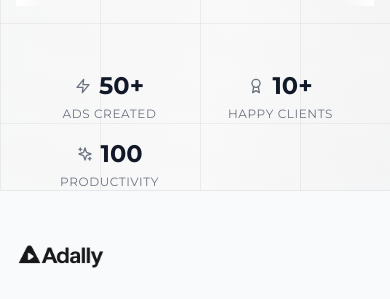
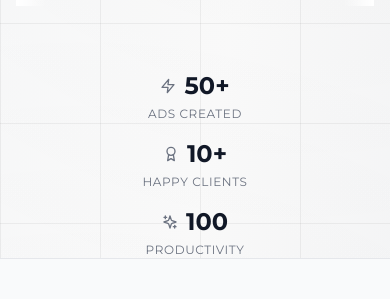
Before and after one commit to mxfldjames-netizen/AdAlly, a React (Vite) app: page / in a window 390 px wide. Shown: the part 777-1076 px from the top of the page. Built offline with nearby package versions, Linux system fonts and the light colour scheme; no server answers.

Commit message:
Updated HomePage.tsx

```diff
--- a/src/pages/HomePage.tsx
+++ b/src/pages/HomePage.tsx
@@ -90,7 +90,7 @@ const HomePage: React.FC<HomePageProps> = ({
         </div>
 
         {/* Stats Section - Animated Cards with Counters */}
-        <div className="relative grid grid-cols-2 sm:grid-cols-3 gap-4 sm:gap-6 px-4 w-full max-w-4xl mx-auto">
+        <div className="relative grid grid-cols-1 sm:grid-cols-3 gap-4 sm:gap-6 px-4 w-full max-w-4xl mx-auto text-6">
           <AnimatedStatsCard
             icon={Zap}
             number="50+"
```
